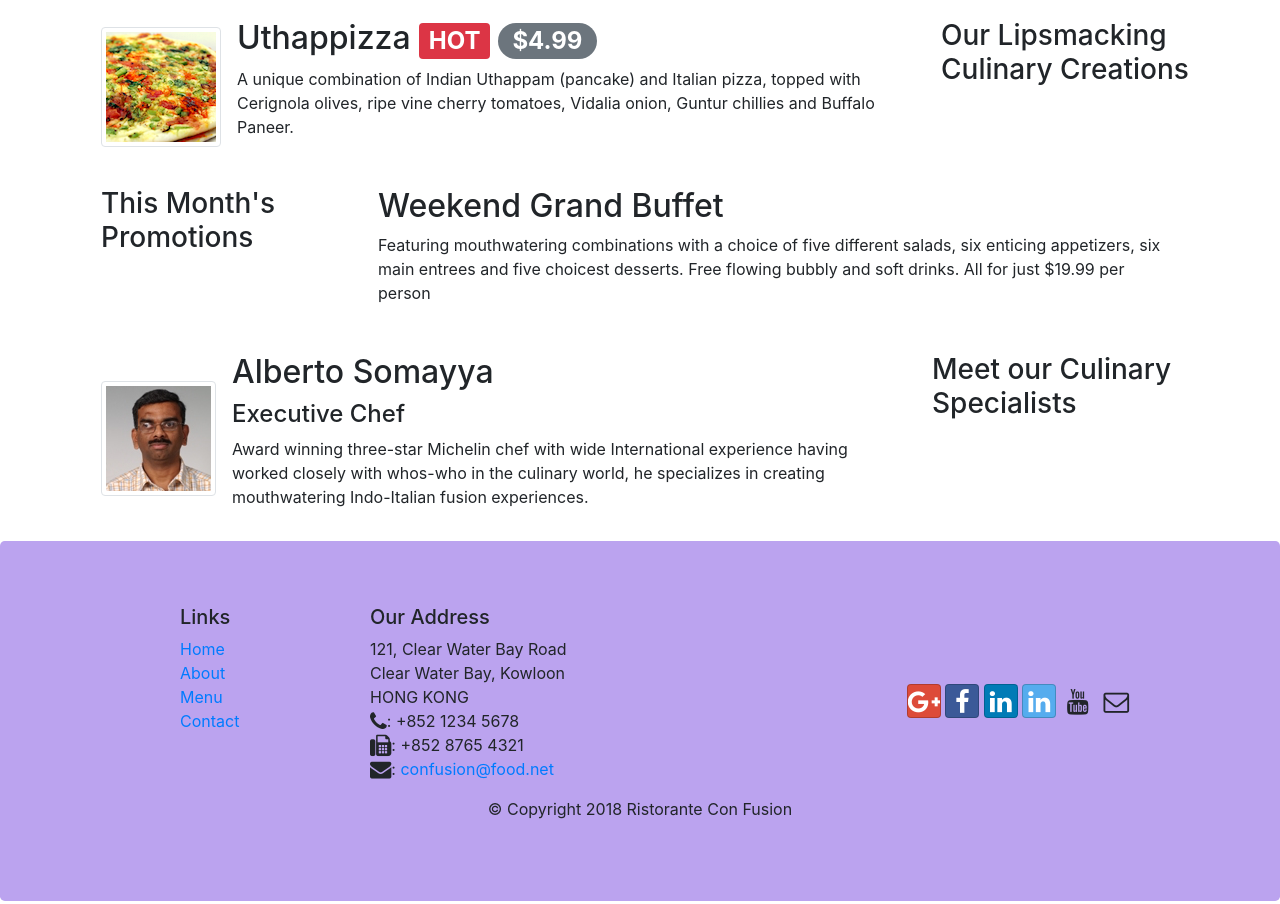
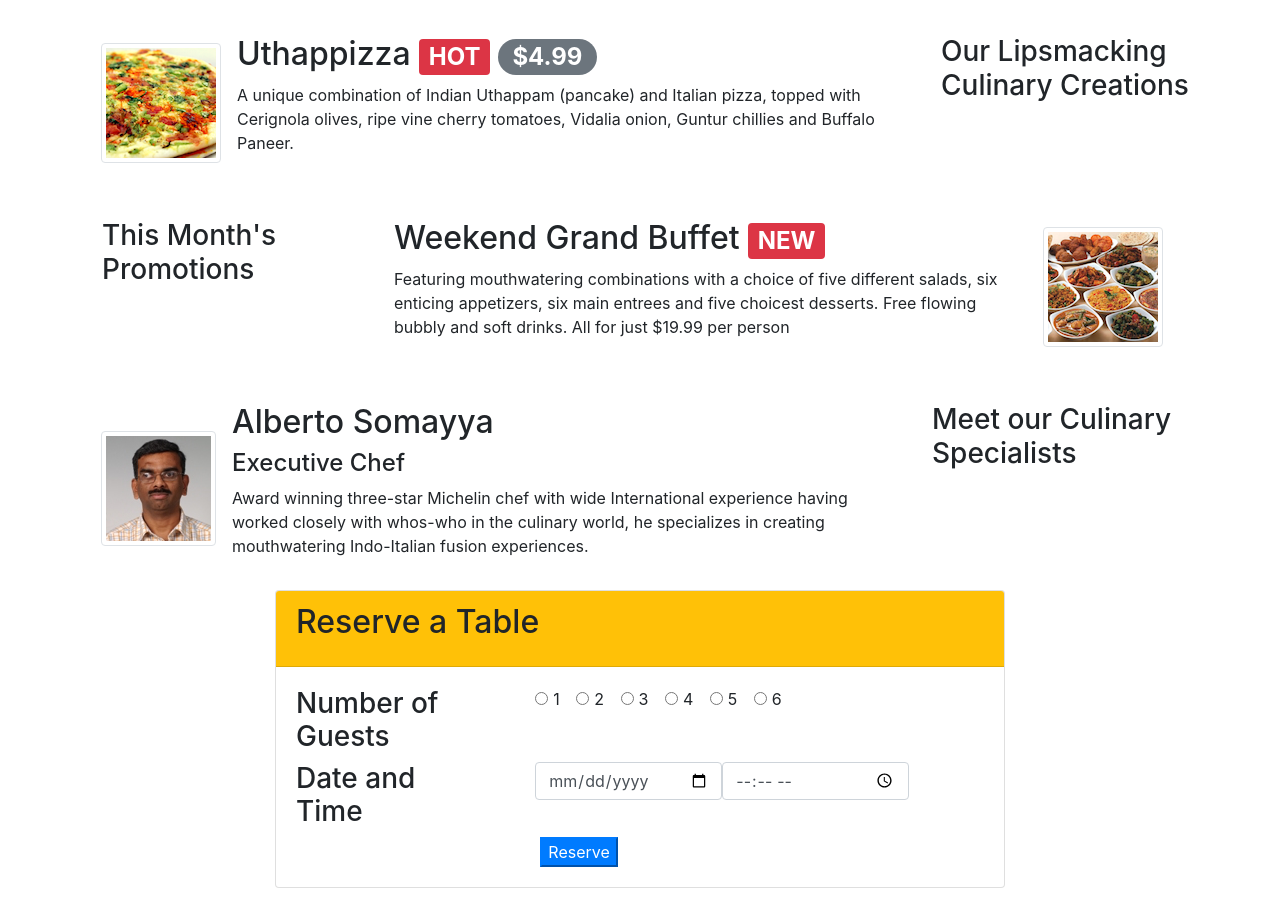
Before and after one commit to vijitmalik/bootstrap4, a website: page index.html in a window 1280 px wide. Shown: the part 351-1255 px from the top of the page. Drawn offline with nearby package versions, Linux system fonts and the light colour scheme.

Commit message:
reserve table

```diff
--- a/index.html
+++ b/index.html
@@ -37,17 +37,20 @@
                   <h1>Ristorante con Fusion</h1>
                   <p>We take inspiration from the World's best cuisines, and create a unique fusion experience. Our lipsmacking creations will tickle your culinary senses!</p>
                 </div>
-                <div>
-                  <div class="col-12 col-sm align-self-center">
+
+                  <div class="col-12 col-sm-3 align-self-center">
                   <img src="img/logo.png" class="img-fluid">
-              </div>
                 </div>
-            </div>
+                <div class="col-12 col-sm-3">
+                  <button class="btn-block btn-warning mt-5" type="button" name="button"  ><a href="#reservecard"style="text-decoration:none">Register Table</a></button>
+                </div>
+
+           </div>
         </div>
     </header>
 
-    <div class="container">
-        <div class="row row-contentp-5">
+    <div class="container mt-5 mb-5">
+        <div class="row row-content">
             <div class="col-sm-3 order-sm-last col-12 p-3">
                 <h3>Our Lipsmacking Culinary Creations</h3>
             </div>
@@ -65,12 +68,20 @@
 
 
         <div class="row row-content p-3">
-            <div class="col-12 col-sm-3 order-sm-first">
+            <div class="col-12 col-sm-3 order-sm-first p-3">
                 <h3>This Month's Promotions</h3>
             </div>
             <div class="col-12 col-sm-9 order-sm-last">
-                <h2>Weekend Grand Buffet</h2>
+
+
+            <div class="media p-3 ">
+              <div class="media-body ">
+                <h2>Weekend Grand Buffet <span class="badge badge-danger">NEW</span> </h2>
                 <p  class="d-none d-sm-block">Featuring mouthwatering combinations with a choice of five different salads, six enticing appetizers, six main entrees and five choicest desserts. Free flowing bubbly and soft drinks. All for just $19.99 per person </p>
+
+              </div>
+              <img class="ml-3 img-thumbnail align-self-center" src="img/Buffet.png" alt="buffet">
+            </div>
             </div>
         </div>
 
@@ -93,10 +104,71 @@
                    </div>
                </div>
              </div>
+
         </div>
+        <div class="row row-content " id="reservecard">
+          <div class=" col-12 col-sm-8 offset-sm-2">
+
+         <div class="card">
+           <div class="card-header bg-warning">
+             <h2 class="card-title">Reserve a Table</h2>
+           </div>
+           <div class="card-body">
+             <div class="row row-content">
+              <div class="col-3">
+                <h3>Number of Guests</h3>
+              </div>
+              <div class="col-8 offset-1">
+                <form action="#">
+                  <div class="form-check form-check-inline">
+                    <input type="radio" class="form-check-input"  name="option">
+                    <label class="form-check-label" for="inlineradio1">1</label>
+                  </div>
+                  <div class="form-check-inline">
+                    <input type="radio" class="form-check-input"  name="option">
+                    <label class="form-check-label" for="inlineradio2">2</label>
+                  </div>
+                  <div class="form-check-inline">
+                    <input type="radio" class="form-check-input"  name="option">
+                    <label class="form-check-label" for="inlineradio3">3</label>
+                  </div>
+                  <div class="form-check-inline">
+                    <input type="radio" class="form-check-input"  name="option">
+                    <label class="form-check-label" for="inlineradio4">4</label>
+                  </div>
+                  <div class="form-check-inline">
+                    <input type="radio" class="form-check-input"  name="option">
+                    <label class="form-check-label" for="inlineradio5">5</label>
+                  </div>
+                  <div class="form-check-inline">
+                    <input type="radio" class="form-check-input"  name="option">
+                    <label class="form-check-label" for="inlineradio6">6</label>
+                  </div>
+                </form>
+              </div>
+            </div>
+           <div class="row row-content">
+             <div class="col-3">
+               <h3>Date and Time</h3>
+             </div>
+             <div class="offset-1 row col-8">
+               <input class="col-5 form-control" type="date"  placeholder="Date">
+               <input class="col-5 form-control" type="time"  placeholder="Time">
+             </div>
+           </div>
+              <div class="row col-3 offset-4">
+                <button class="btn-primary" type="button" name="button">Reserve</button>
+              </div>
+           </div>
+
+         </div>
+
+       </div>
+       </div>
     </div>
 
-    <footer class="footer jumbotron">
+
+    <footer class="footer jumbotron mb-0">
       <div class="container">
           <div class="row">
                 <div class="col-4 offset-1 col-sm-2">
@@ -142,5 +214,4 @@
     <script src="node_modules/popper.js/dist/umd/popper.min.js"></script>
     <script src="node_modules/bootstrap/dist/js/bootstrap.min.js"></script>
 </body>
-
 </html>
```
Also changed, not shown: aboutus.html (+1 -1 lines).
